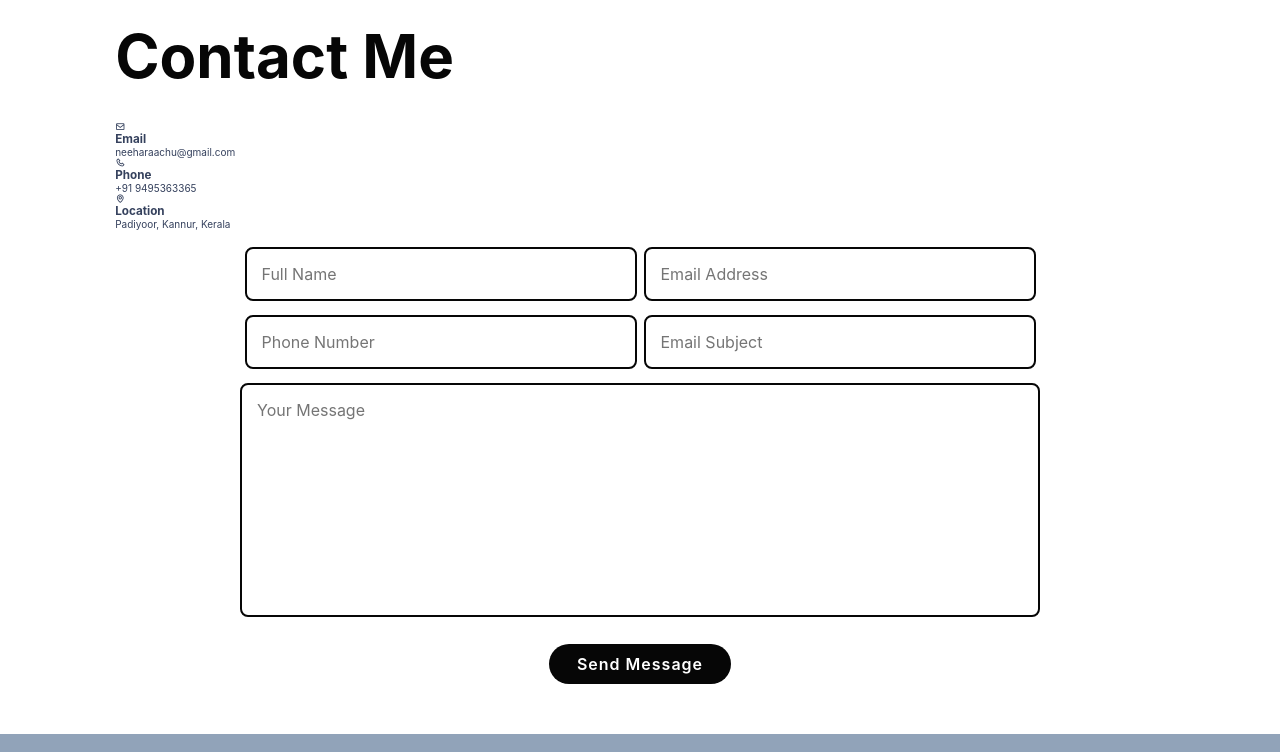
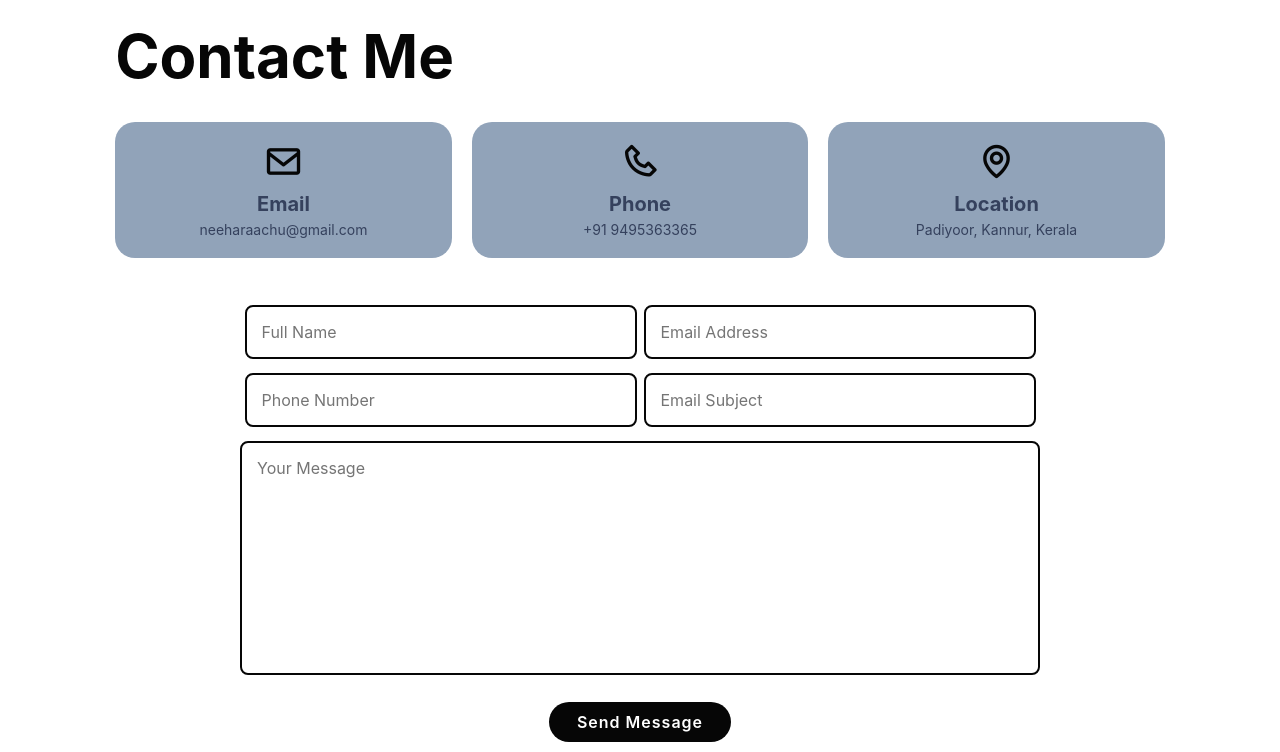
Before and after one commit to neeharaachu/portfolio, a plain HTML site: page index.html in a window 1280 px wide. Shown: the part 2480-3232 px from the top of the page. Drawn offline with nearby package versions, Linux system fonts and the light colour scheme.

Commit message:
Update style.css

```diff
--- a/style.css
+++ b/style.css
@@ -897,7 +897,39 @@ color: var(--text-color);
     border-radius: 5rem;
     font-size: 1.2rem;
 }
+.contact-info{
+    display:grid;
+    grid-template-columns:repeat(auto-fit,minmax(250px,1fr));
+    gap:2rem;
+    margin-bottom:4rem;
+}
 
+.contact-card{
+    background:var(--snd-bg-color);
+    padding:2rem;
+    border-radius:2rem;
+    text-align:center;
+    transition:.3s;
+}
+
+.contact-card:hover{
+    transform:translateY(-5px);
+}
+
+.contact-card i{
+    font-size:4rem;
+    color:var(--main-color);
+    margin-bottom:1rem;
+}
+
+.contact-card h3{
+    font-size:2rem;
+    margin-bottom:.5rem;
+}
+
+.contact-card p{
+    font-size:1.4rem;
+}
 
 /* RESPONSIVE */
 
```
